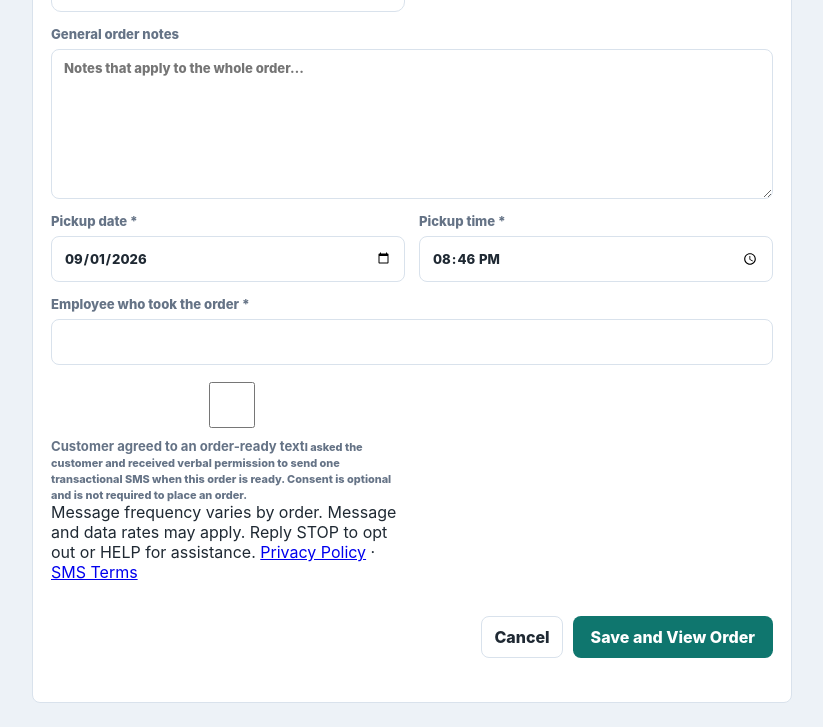
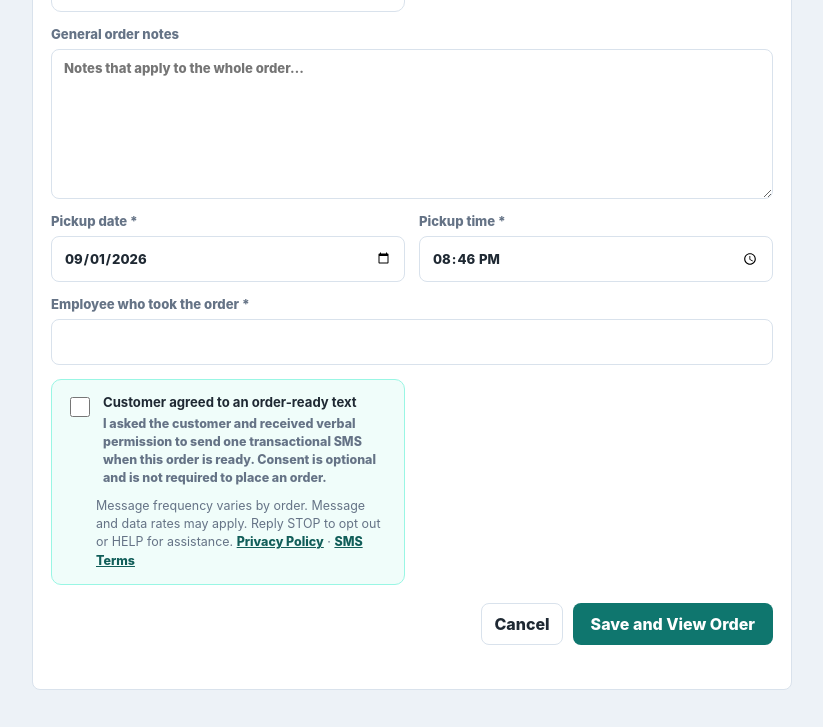
Before and after one commit to ethioboy974-collab/nazicredit, a website: page create-order.html in a window 1280 px wide. Shown: the part 620-1347 px from the top of the page, without its empty margins (228-1051 px from the left). Drawn offline with Linux system fonts and the light colour scheme.

Commit message:
Complete SMS consent flow

```diff
--- a/meat-orders.css
+++ b/meat-orders.css
@@ -238,6 +238,13 @@ input:focus, textarea:focus, select:focus { border-color: var(--accent); box-sha
 .full-details-cell { min-width: 280px; line-height: 1.45; }
 .standalone-order-form { margin: 0 auto; max-width: 760px; }
 .standalone-order-form textarea { min-height: 150px; }
+.sms-consent-panel { background: #f0fdfa; border: 1px solid #99f6e4; border-radius: 10px; padding: 14px; }
+.sms-consent-choice { align-items: flex-start; color: var(--ink); display: flex; gap: 10px; }
+.sms-consent-choice input { flex: 0 0 auto; min-height: 20px; width: 20px; }
+.sms-consent-choice span { display: grid; gap: 5px; }
+.sms-consent-choice small, .sms-consent-panel p { color: var(--muted); font-size: .78rem; line-height: 1.45; }
+.sms-consent-panel p { margin: 10px 0 0 30px; }
+.sms-consent-panel a { color: var(--accent-dark); font-weight: 800; }
 .product-section { border: 1px solid var(--line); border-radius: 10px; padding: 14px; }
 .product-section-heading, .product-row-heading { align-items: center; display: flex; gap: 12px; justify-content: space-between; }
 .product-section-heading h3, .product-section-heading p { margin-bottom: 3px; }
```
